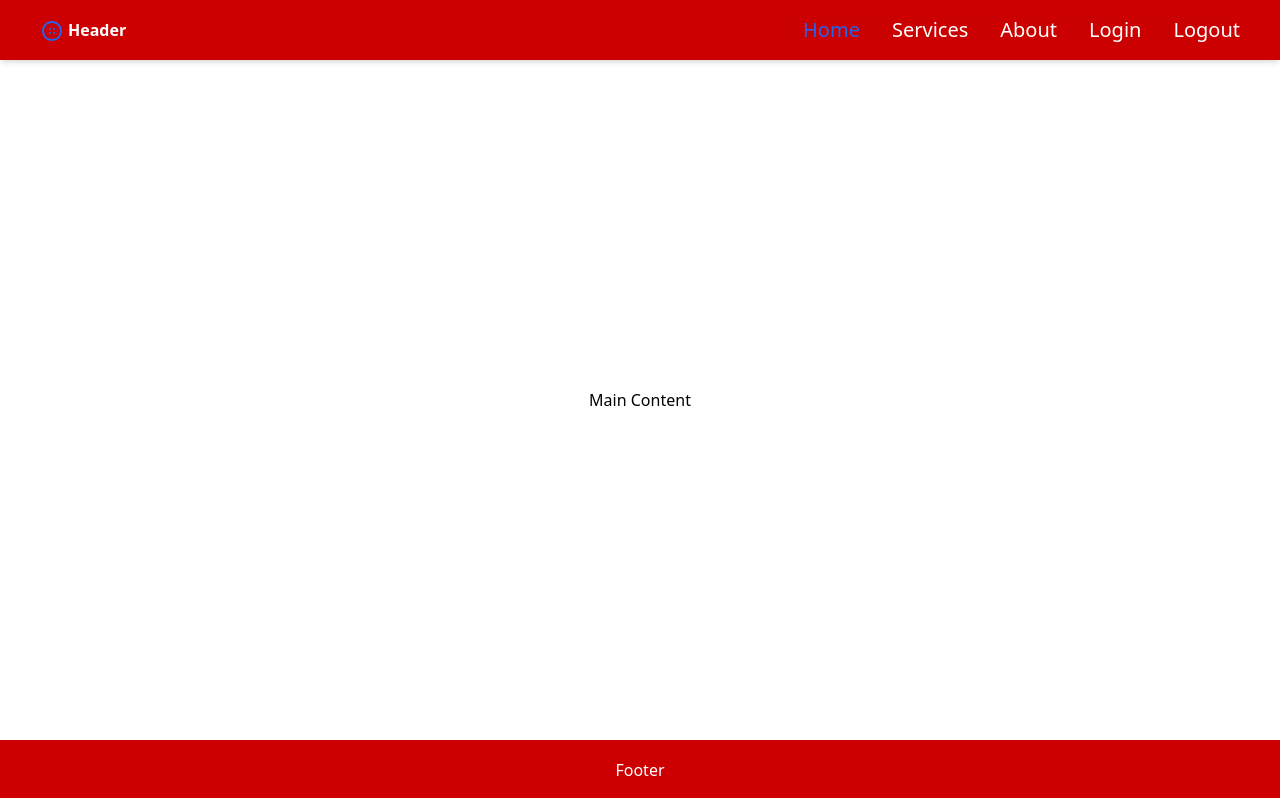
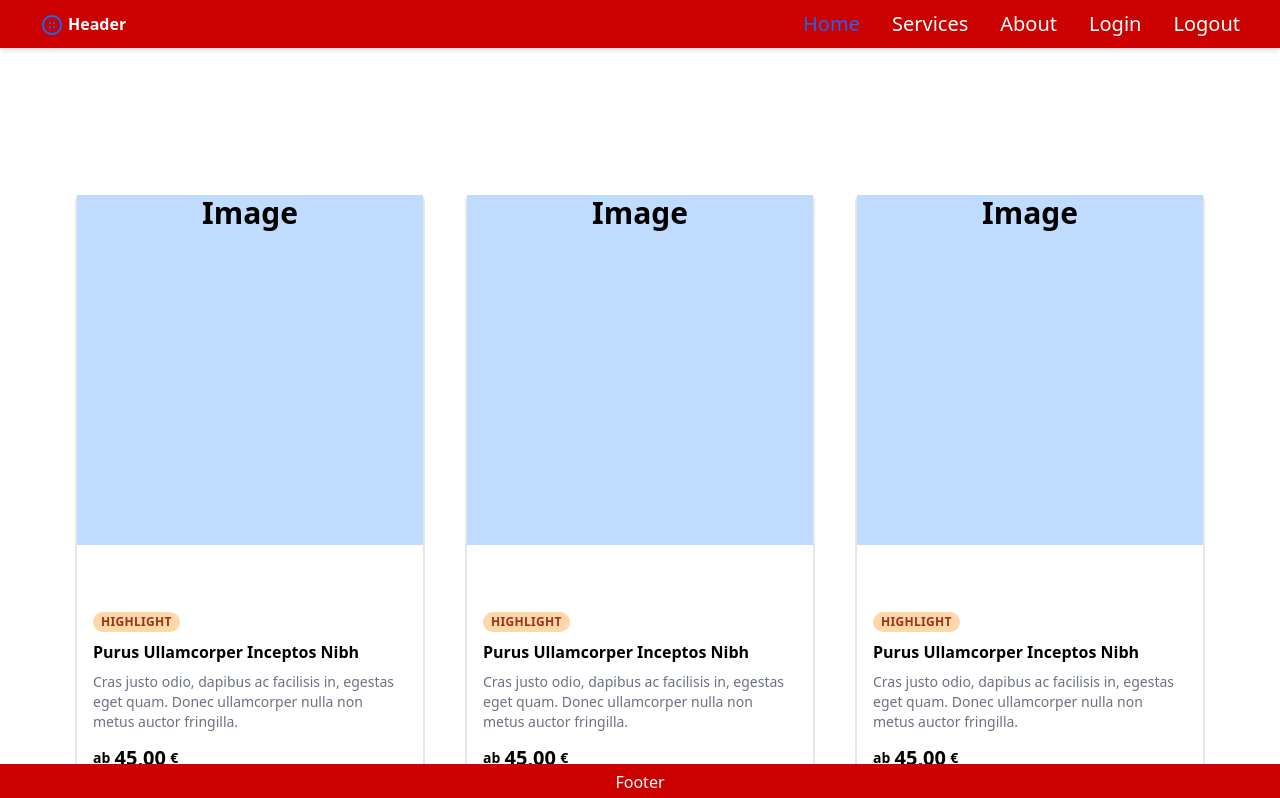
Before and after one commit to NeilRow56/airbnb-clone, a Next.js app: page / in a window 1280 px wide. Shown: the top 798 px of the page. Built offline with nearby package versions, Linux system fonts and the light colour scheme.

Commit message:
Updated Header andFooter templates. Added display card

```diff
--- a/components/RoomCard.js
+++ b/components/Card.js
@@ -1,25 +1,15 @@
 import Image from 'next/image';
 import mountain from '../public/images/mountain.jpg';
 
-export default function RoomCard() {
+export default function Card() {
 	return (
 		<>
-			<div className="flex  flex-col  items-center  rounded-lg mt-[60px] md:mt-[150px]  bg-white  ">
-				{/* Top */}
-				<div className=" intent">
-					<h4>Mountain</h4>
-
-					<Image
-						className=" rounded-t-md"
-						src={mountain}
-						width={300}
-						height={200}
-						layout="responsive"
-						alt="Mountain"
-					/>
-
-					{/* Bottom Screen */}
-
+			<div className="items-center border-2 border-gray-200 justify-center h-[580px] w-[290px] rounded-md  flex flex-col mt-[75px]  md:flex sm:flex-row sm:w-[580px] sm:h-[290px] lg:h-[640px] lg:flex lg:flex-col lg:w-[350px]">
+				<div className="flex  min-h-[290px] w-full bg-blue-200  items- center justify-center lg:min-h-[350px] ">
+					<h3>Image</h3>
+				</div>
+				{/* Bottom part of card */}
+				<div className="flex min-h-[290px] md:min-h-full lg:min-h-[290px] w-full items-center justify-center">
 					<div className="p-4">
 						<span className="inline-block px-2 py-1 leading-none bg-orange-200 text-orange-800 rounded-full font-semibold uppercase tracking-wide text-xs">
 							Highlight
--- a/components/Footer.js
+++ b/components/Footer.js
@@ -1,7 +1,7 @@
 export default function Footer() {
 	return (
-		<div className="fixed bottom-0 left-0 flex justify-center items-center bg-[#cc0000] w-screen">
-			<div className=" flex  text-white h-[60px] justify-center items-center   ">
+		<div className="fixed bottom-0 left-0 flex justify-center items-center bg-[#cc0000]  w-screen">
+			<div className=" flex  text-white h-9 justify-center items-center   ">
 				Footer
 			</div>
 		</div>
--- a/components/HeaderA.js
+++ b/components/HeaderA.js
@@ -18,8 +18,8 @@ function Header() {
 
 	return (
 		<>
-			<div className="shadow-md  w-full fixed top-0 left-0">
-				<div className="md:flex items-center justify-between bg-[#cc0000] py-4 md:px-10 px-7">
+			<div className="shadow-md  w-full fixed top-0 left-0 ">
+				<div className="md:flex h-10 md:h-12 items-center justify-between z-50 bg-[#cc0000] py-2 lg:py-4 md:px-10 px-7  ">
 					<div className="font-bold text-2x1 cursor-pointer text-white hover:text-blue-600 flex items-center font-poppins  ">
 						<span className="text-3x1 text-blue-600 mr-1 ">
 							<BlurCircularIcon />
@@ -54,7 +54,7 @@ function Header() {
 			</div>
 			<div
 				onClick={() => setOpen(!open)}
-				className="text-3x1 z-10  fixed bottom-3 right-4 mt-2 cursor-pointer md:hidden bg-gray-500 flex h-10 w-10 justify-center rounded-full items-center"
+				className="text-3x1 z-10  fixed bottom-2 right-4 mt-2 cursor-pointer md:hidden bg-gray-500 flex h-7 w-7 justify-center rounded-full items-center"
 			>
 				<span className={open ? 'hidden' : ''}>
 					{<MenuIcon className="text-white  " />}
--- a/components/RoomCard2.js
+++ /dev/null
@@ -1,46 +0,0 @@
-import React from 'react';
-import mountain from '../public/images/mountain.jpg';
-import Image from 'next/image';
-
-function RoomCard2() {
-	return (
-		<div className="flex container flex-col landscape:flex-row  items-center w-full px-4 mx-auto mt-[60px] md:mt-[150px]  bg-white border-[10px] border-gray-200 rounded-md">
-			{/* Left Screen */}
-			<div className=" intent">
-				<h4>Mountain</h4>
-
-				<Image
-					className=" rounded-t-md"
-					src={mountain}
-					width={600}
-					height={400}
-					layout="responsive"
-					alt="Mountain"
-				/>
-			</div>
-			{/* Right Screen */}
-			<div className="intent">
-				<div className="p-4">
-					<span className="inline-block px-2 py-1 leading-none bg-orange-200 text-orange-800 rounded-full font-semibold uppercase tracking-wide text-xs">
-						Highlight
-					</span>
-					<h4 className="mt-2 mb-2  font-bold">
-						Purus Ullamcorper Inceptos Nibh
-					</h4>
-					<p className="text-sm">
-						Cras justo odio, dapibus ac facilisis in, egestas eget
-						quam. Donec ullamcorper nulla non metus auctor
-						fringilla.
-					</p>
-					<div className="mt-3 flex items-center">
-						<span className="text-sm font-semibold">ab</span>&nbsp;
-						<span className="font-bold text-xl">45,00</span>&nbsp;
-						<span className="text-sm font-semibold">€</span>
-					</div>
-				</div>
-			</div>
-		</div>
-	);
-}
-
-export default RoomCard2;
--- a/pages/index.js
+++ b/pages/index.js
@@ -1,6 +1,5 @@
 import Head from 'next/head';
-import RoomCard from '../components/RoomCard';
-import RoomCard2 from '../components/RoomCard2';
+import Card from '../components/Card';
 import Image from 'next/image';
 import mountain from '../public/images/mountain.jpg';
 
@@ -8,12 +7,18 @@ export default function Home() {
 	return (
 		<>
 			<header></header>
-			<main>
-				<div className="items-center justify-center h-screen flex">
-					Main Content
+			<main className="flex flex-col lg:flex lg:flex-row lg:flex-wrap lg:space-x-10 lg:mt-[120px] w-full justify-center">
+				<div className="items-center justify-center  flex">
+					<Card />
 				</div>
-				<div className="items-center justify-center h-screen flex">
-					Main Content
+				<div className="items-center justify-center  flex">
+					<Card />
+				</div>
+				<div className="items-center justify-center  flex">
+					<Card />
+				</div>
+				<div className="items-center justify-center  flex">
+					<Card />
 				</div>
 			</main>
 		</>
--- a/styles/globals.css
+++ b/styles/globals.css
@@ -7,6 +7,9 @@ h1 {
 }
 h2 {
 	@apply text-5xl mb-8 font-bold;
+}
+h3 {
+	@apply text-3xl mb-8 font-bold;
 }
 
 p {
--- a/tailwind.config.js
+++ b/tailwind.config.js
@@ -4,7 +4,12 @@ module.exports = {
 		'./components/**/*.{js,ts,jsx,tsx}',
 	],
 	theme: {
-		extend: {},
+		extend: {
+			padding: {
+				half: '50%',
+				full: '100%',
+			},
+		},
 	},
 	plugins: [],
 };
```
